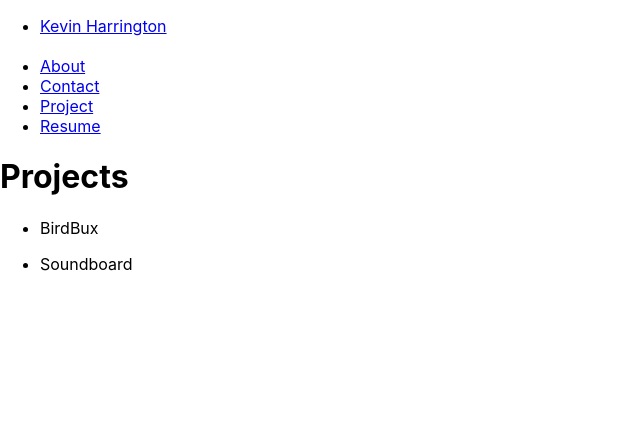
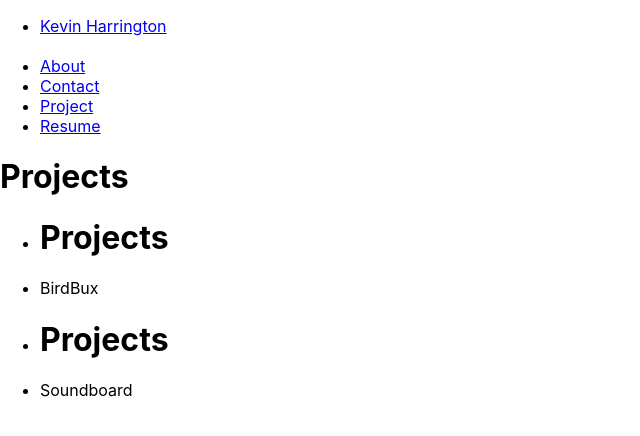
Before and after one commit to kevinharr/portfolio-react, a React (Create React App) app: page /projects in a window 1280 px wide. Shown: the top 436 px of the page, without its empty margins (0-640 px from the left). Built offline with nearby package versions, Linux system fonts and the light colour scheme.

Commit message:
fix ProjectPreview component

```diff
--- a/src/components/ProjectList.jsx
+++ b/src/components/ProjectList.jsx
@@ -1,5 +1,4 @@
-import { projects } from "../data/projects"
-import ProjectPreview from "./ProjectPreview/ProjectPreview"
+import ProjectPreview from "./ProjectPreview"
 
 const ProjectList = (props) => {
   return (
@@ -7,8 +6,8 @@ const ProjectList = (props) => {
 		<h1>Projects</h1>
 		{props.projects.map(project =>
 			<ul>
-				<li key={project.id} >
-					{project.title}
+				<li  >
+					<ProjectPreview key={project.id} project={project}/>
 				</li>
 			</ul>
 		)}
--- /dev/null
+++ b/src/components/ProjectPreview.jsx
@@ -0,0 +1,14 @@
+
+
+const ProjectPreview = (props) => {
+  return (
+    <>
+      <h1>Projects</h1>
+     <li>
+       {props.project.title}
+     </li>
+    </>
+  )
+}
+
+export default ProjectPreview
--- a/src/components/ProjectPreview/ProjectPreview.jsx
+++ /dev/null
@@ -1,18 +0,0 @@
-import projects from "../../pages/Projects"
-
-const ProjectPreview = (props) => {
-  return (
-    <>
-      <h1>Projects</h1>
-      {props.projects.map(project =>
-        <ul>
-          <li key={project.id} >
-            {project.title}
-          </li>
-        </ul>
-      )}
-    </>
-  )
-}
-
-export default ProjectPreview
```
